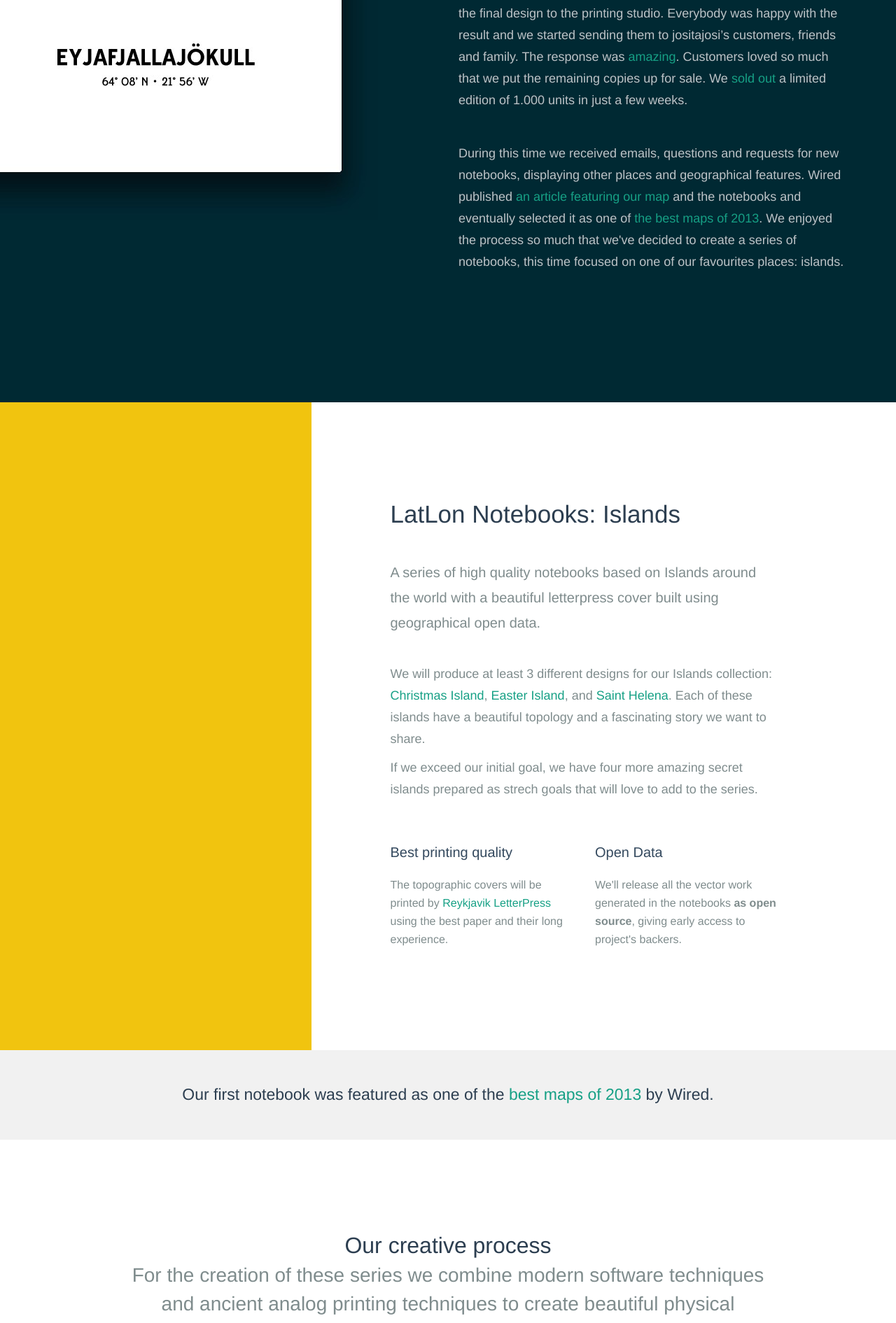
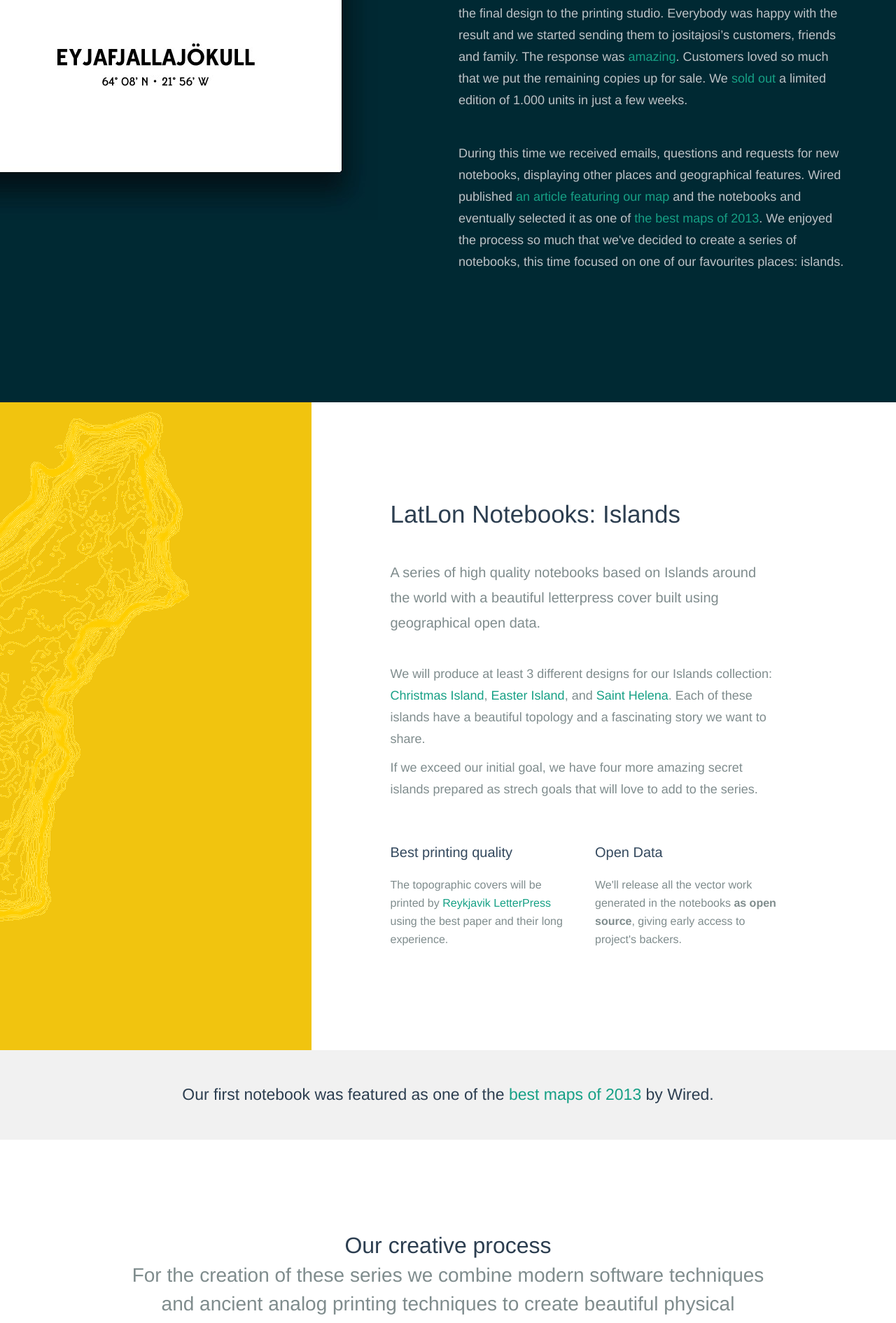
Before and after one commit to joinanalog/joinanalog.github.com, a Jekyll site: the page built from index.html, in a window 1280 px wide. Shown: the part 1669-3560 px from the top of the page at 70% size. Built offline with Jekyll 4.4.1, drawn with Linux system fonts in a browser that asks for light colours.

Commit message:
Adding background map

```diff
--- a/assets/css/style.css
+++ b/assets/css/style.css
@@ -1707,7 +1707,7 @@ section * {
   background-color: #002933;
 }
 .latlon-islands-intro .background .col-sm-4 > div {
-  background-color: #f1c40f;
+  background: #f1c40f url('../../assets/images/latlon-islands/yellow-background.png') 0 0 no-repeat;
 }
 .as_seen_on {
   background: #f1f1f1;
```
Also changed, not shown: assets/images/latlon-islands/yellow-background.png (added).
